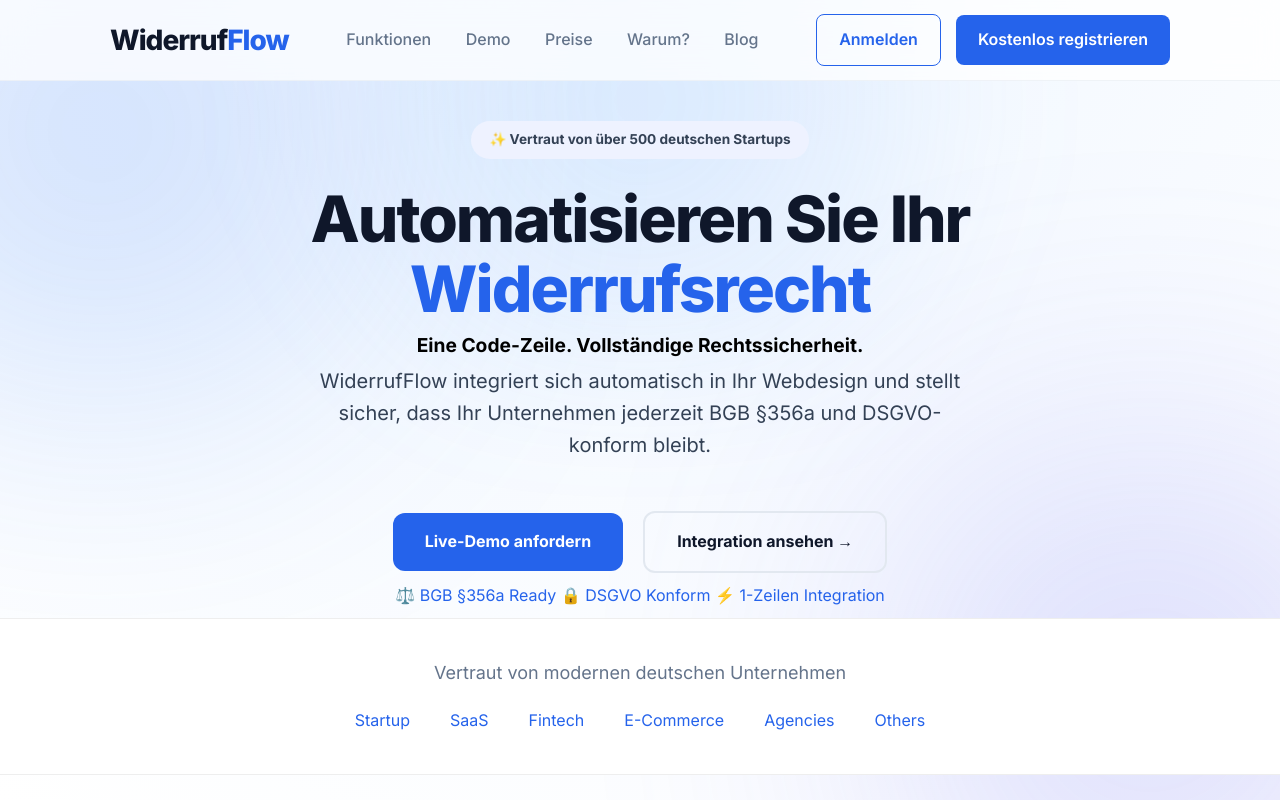
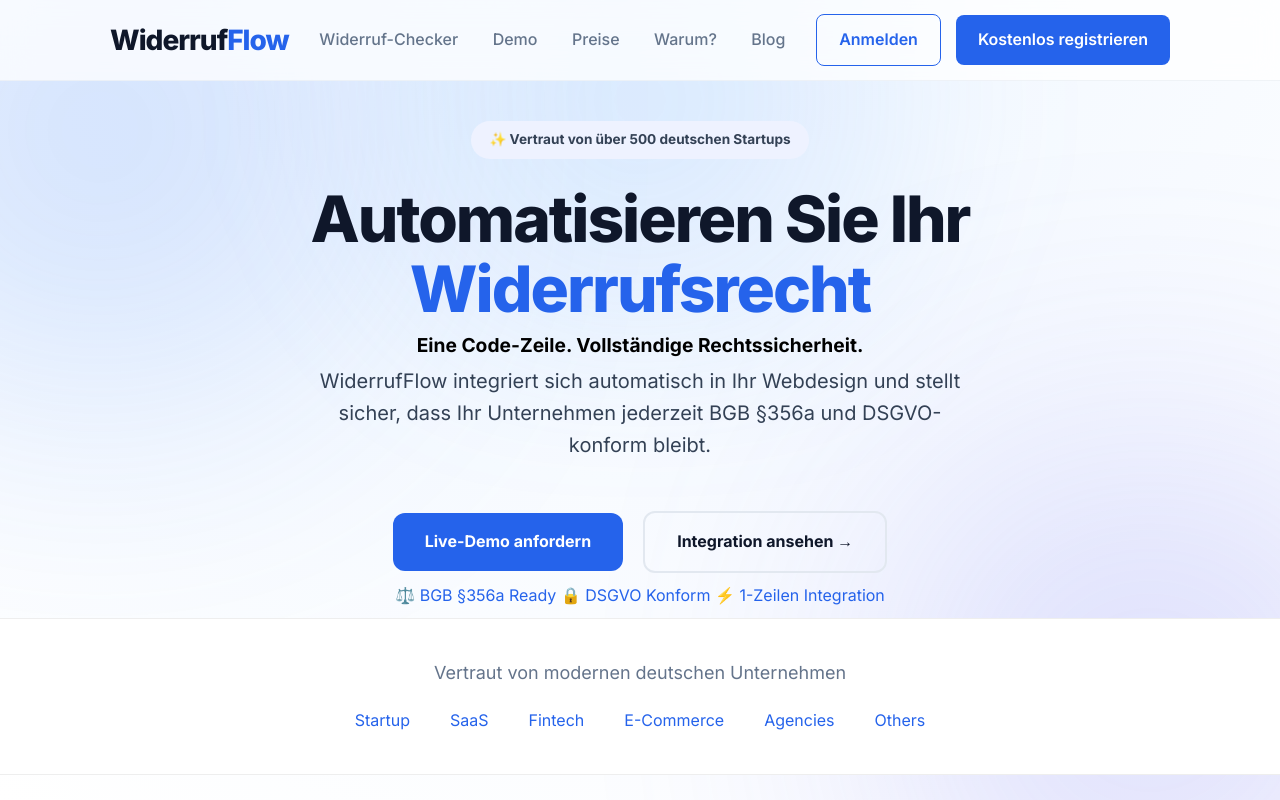
Before and after one commit to SivaFullStackDeveloper/WiderrufFlow, a website: page src/public/index.html in a window 1280 px wide. Shown: the top 800 px of the page. Drawn offline with Linux system fonts and the light colour scheme.

Commit message:
widerrufflow changes

```diff
--- a/src/public/index.html
+++ b/src/public/index.html
@@ -32,7 +32,7 @@
 </div>
 
 <div class="links">
-<a href="#features">Funktionen</a>
+<a href="./widerruf-checker.html">Widerruf-Checker</a>
 <a href="#demo">Demo</a>
 <a href="#pricing">Preise</a>
 <a href="./warum.html">Warum?</a>
@@ -610,7 +610,7 @@
 
 <ul>
 
-<li><a href="#features">Funktionen</a></li>
+<li><a href="widerruf-checker.html">Widerruf-Checker</a></li>
 <li><a href="#demo">Demo</a></li>
 <li><a href="#pricing">Preise</a></li>
 <li><a href="./warum.html">Warum?</a></li>
```
Also changed, not shown: src/public/widerruf-checker.html (+0 -335 lines).
